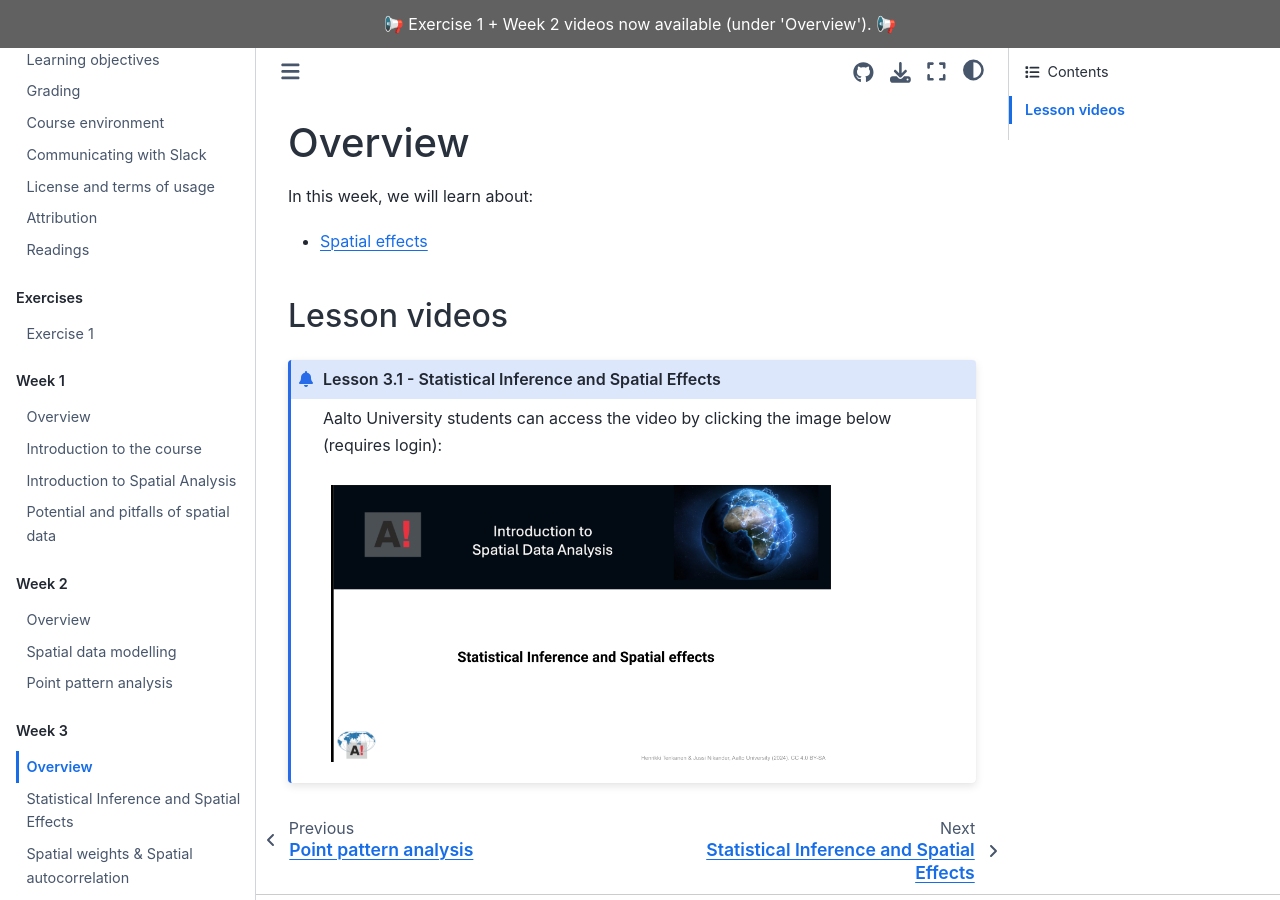
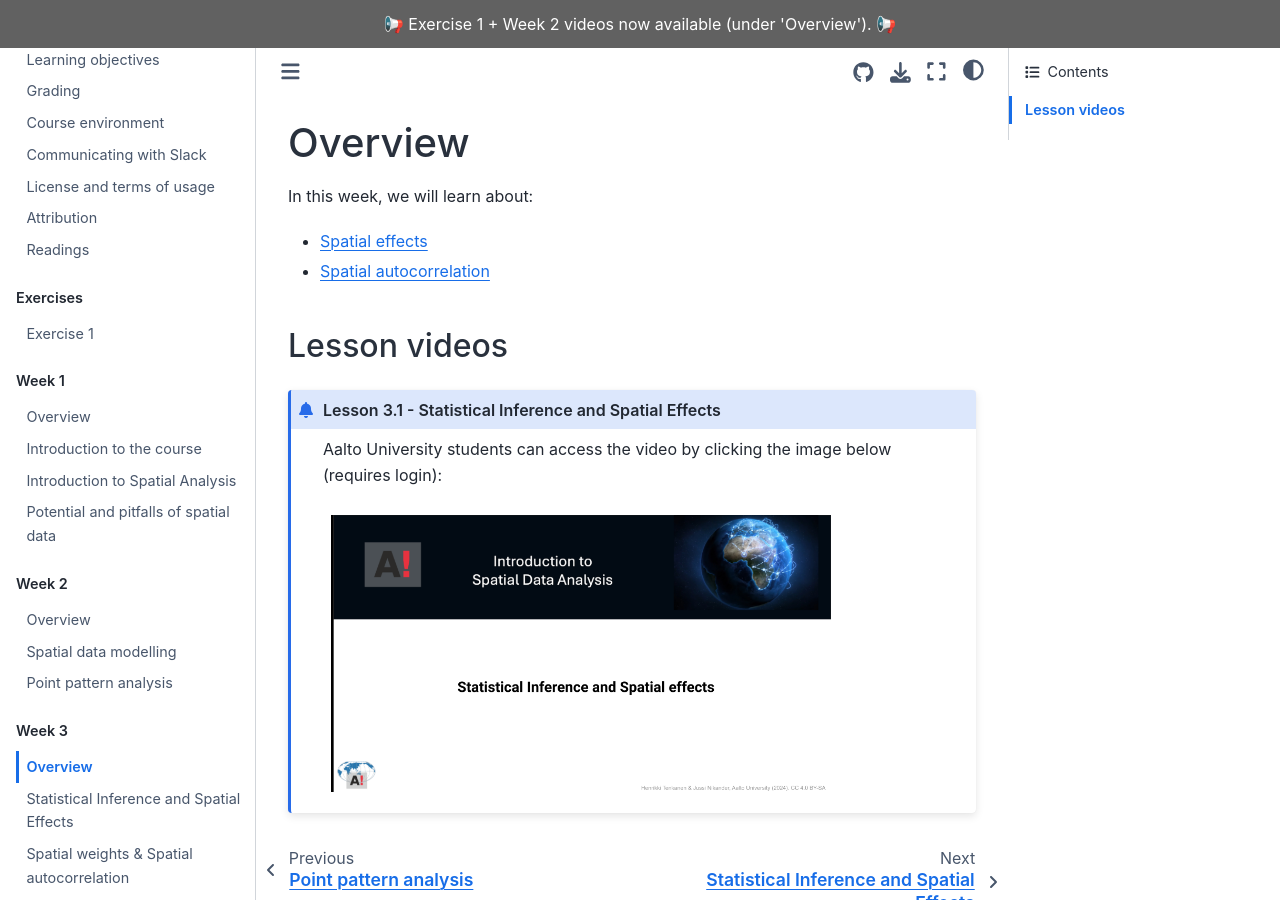
Before and after one commit to AaltoGIS/IntroSDA, a Sphinx documentation site: the page built from source/lessons/L3/overview.rst, in a window 1280 px wide and 900 px high. Built offline with Sphinx 7.4.7 and the Sphinx Book theme 1.1.4, drawn with Linux system fonts in a browser that asks for light colours; pages that are not in the unit, such as notebooks, are missing from menus.

Commit message:
Add Lesson 3.2

```diff
--- a/source/lessons/L3/overview.rst
+++ b/source/lessons/L3/overview.rst
@@ -4,8 +4,7 @@ Overview
 In this week, we will learn about:
 
 - :doc:`Spatial effects <spatial-effects>`
-
-.. - :doc:`Spatial autocorrelation <spatial-autocorrelation>`
+- :doc:`Spatial autocorrelation <spatial-autocorrelation>`
 
 Lesson videos
 -------------
```
